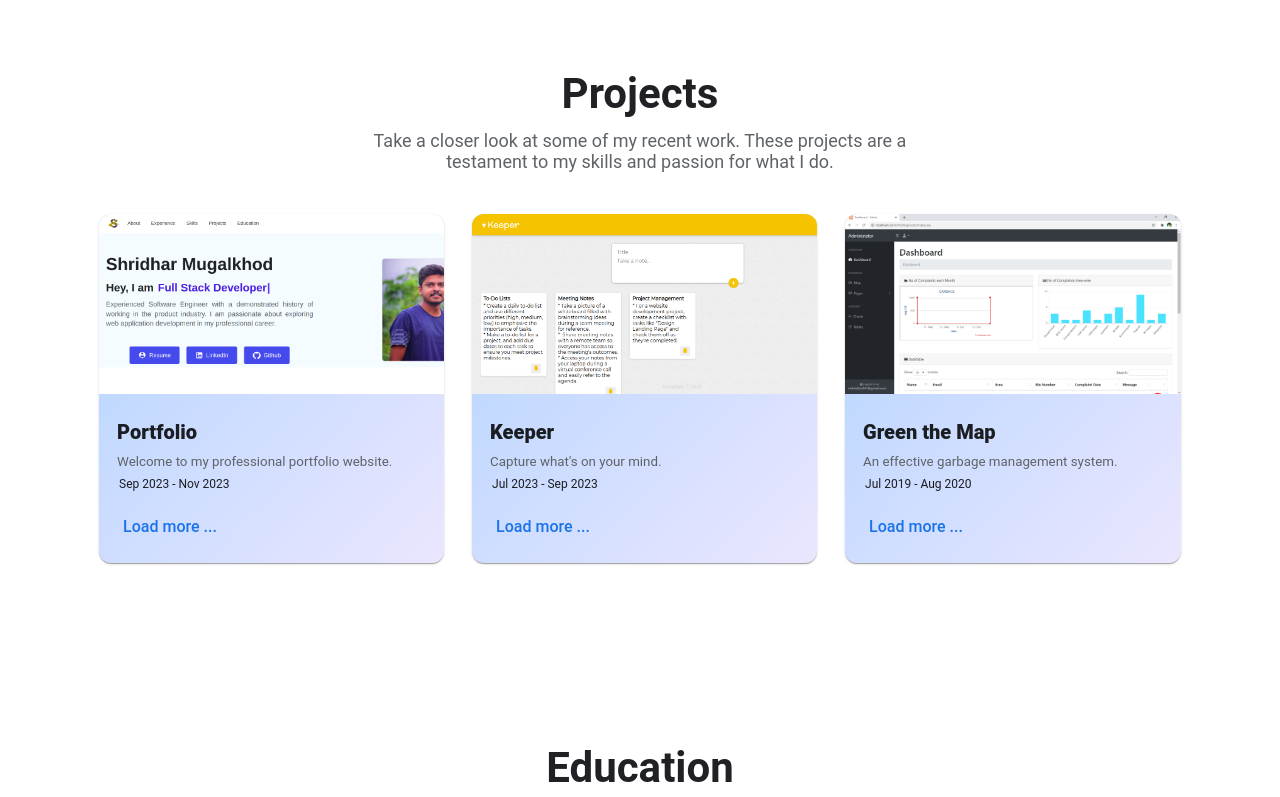
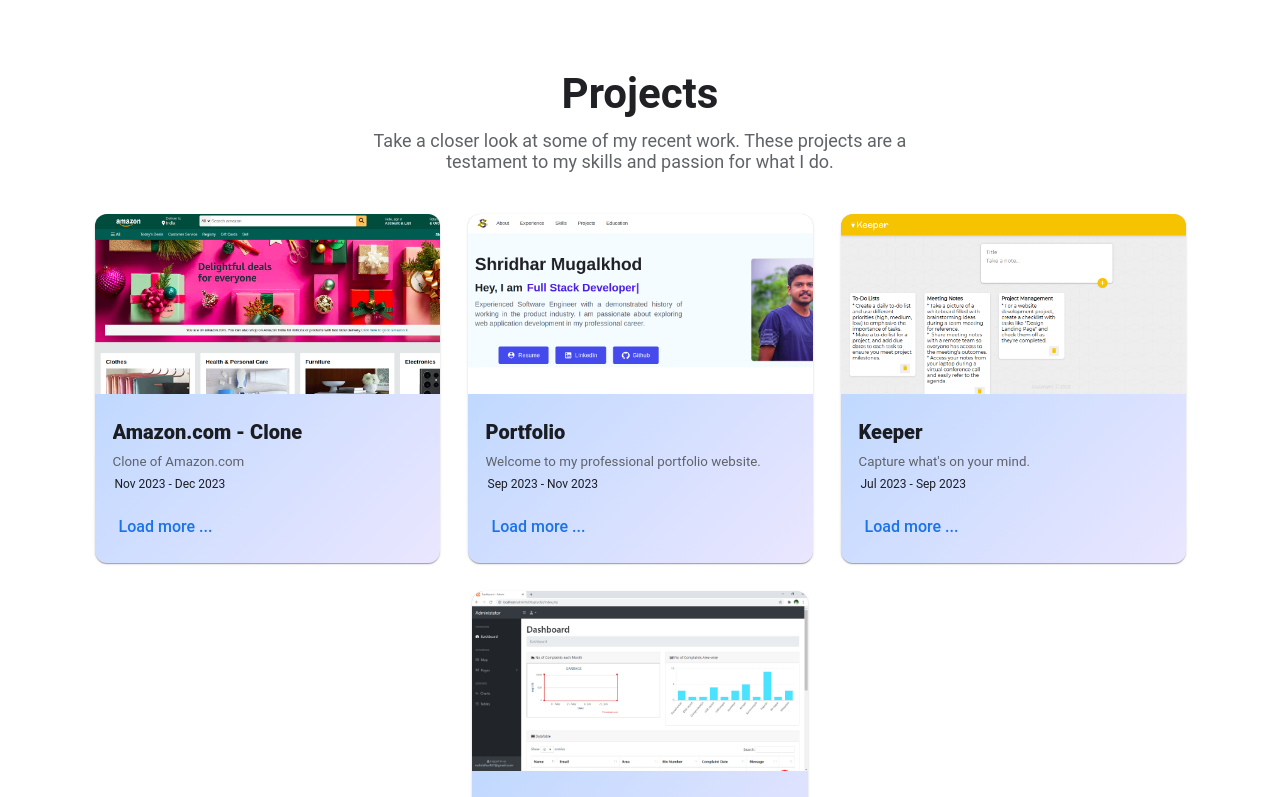
Before and after one commit to ShridharM167/My-Portfolio, a React (Create React App) app: page / in a window 1280 px wide. Shown: the part 2000-2797 px from the top of the page. Built offline with nearby package versions, Linux system fonts and the light colour scheme.

Commit message:
Add project details.

```diff
--- a/src/components/Contact/contact.js
+++ b/src/components/Contact/contact.js
@@ -12,9 +12,6 @@
 z-index: 1;
 padding: 60px 20px;
 align-items: center;
-@media (max-width: 960px) {
-    padding: 0px;
-}
 `
 
 const Wrapper = styled.div`
--- a/src/data/constants.js
+++ b/src/data/constants.js
@@ -7,6 +7,8 @@
 import tejasProfile from '../images/tejas-profile.jpeg'
 import Keeper from '../images/Keeper.png'
 import portfolioPage from '../images/portfolioPage.png'
+import amazonClonePage from '../images/amazonClonePage.png'
+
   export const Bio = {
     name: "Shridhar Mugalkhod",
     roles: [
@@ -197,6 +199,25 @@
   export const projects = [
     {
       id: 0,
+      title: "Amazon.com - Clone",
+      date: "Nov 2023 - Dec 2023",
+      description:"Clone of Amazon.com",
+      details:
+        "• Developed a fully functional Amazon.com clone using HTML and CSS to showcase proficiency in front-end web development.\n"+
+        "• Crafted a user interface that closely replicates the Amazon website, incorporating key design elements, layout, and styling to achieve a realistic and immersive user experience.\n" +
+        "• Overcame challenges in replicating complex features of the Amazon website, such as navigation menus, product displays, and layout structures, demonstrating problem-solving abilities in front-end development.\n"+
+        "• Strengthened coding and design skills through the hands-on experience of recreating a widely recognized and complex e-commerce platform.\n"+
+        "• Enhanced understanding of front-end development principles and gained valuable insights into user experience design by emulating a well-established and user-friendly website.",
+      image: amazonClonePage ,
+      tags: [
+        "HTML",
+        "CSS",
+      ],
+      github: "https://github.com/shridhar-mugalkhod/Amazon-clone",
+      webapp: "https://shridhar-mugalkhod.github.io/Amazon-clone/Index.html",
+    },
+    {
+      id: 1,
       title: "Portfolio",
       date: "Sep 2023 - Nov 2023",
       description:"Welcome to my professional portfolio website.",
@@ -212,9 +233,10 @@
         "Material UI",
       ],
       github: "https://github.com/shridhar-mugalkhod/portfolio",
+      webapp: "https://shridhar-mugalkhod.github.io/portfolio/",
     },
     {
-      id: 0,
+      id: 2,
       title: "Keeper",
       date: "Jul 2023 - Sep 2023",
       description:"Capture what's on your mind.",
@@ -237,7 +259,7 @@
       ],
       // github: "https://github.com/shridhar-mugalkhod/green-the-map",
     },{
-      id: 1,
+      id: 3,
       title: "Green the Map",
       date: "Jul 2019 - Aug 2020",
       description:"An effective garbage management system.",
```
Also changed, not shown: src/images/amazonClonePage.png (added).
